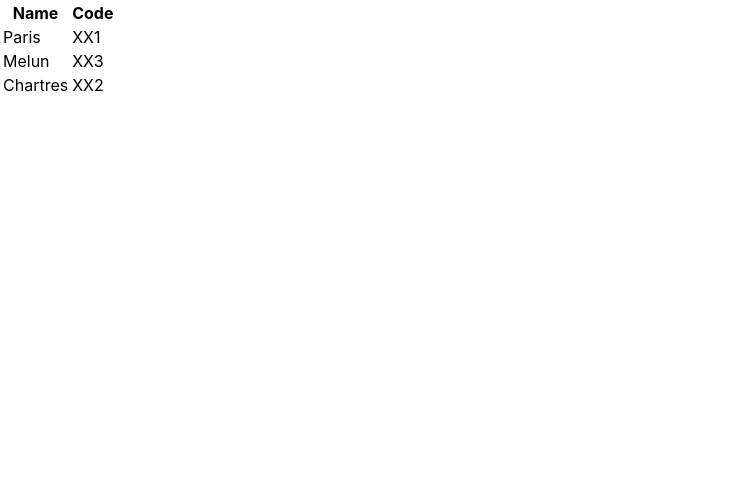
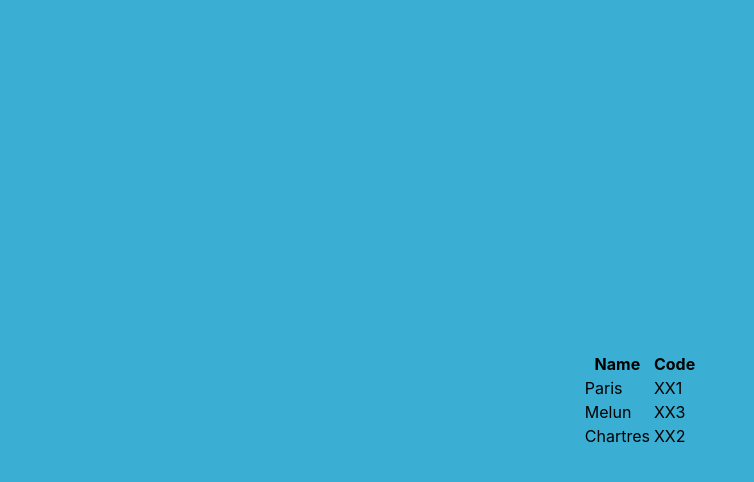
Before and after one commit to joeri2k/Kangaroo-Rewards-junior-fullstack-challenge, a React (Create React App) app in the folder kanagroo-frontend-challenge/: page / in a window 1280 px wide. Shown: the top 482 px of the page, without its empty margins (0-754 px from the left). Built offline with nearby package versions, Linux system fonts and the light colour scheme.

Commit message:
adding background color

```diff
--- a/kanagroo-frontend-challenge/src/index.css
+++ b/kanagroo-frontend-challenge/src/index.css
@@ -1,13 +1,21 @@
 body {
   margin: 0;
-  font-family: -apple-system, BlinkMacSystemFont, 'Segoe UI', 'Roboto', 'Oxygen',
-    'Ubuntu', 'Cantarell', 'Fira Sans', 'Droid Sans', 'Helvetica Neue',
+  font-family: -apple-system, BlinkMacSystemFont, "Segoe UI", "Roboto", "Oxygen",
+    "Ubuntu", "Cantarell", "Fira Sans", "Droid Sans", "Helvetica Neue",
     sans-serif;
   -webkit-font-smoothing: antialiased;
   -moz-osx-font-smoothing: grayscale;
 }
 
 code {
-  font-family: source-code-pro, Menlo, Monaco, Consolas, 'Courier New',
+  font-family: source-code-pro, Menlo, Monaco, Consolas, "Courier New",
     monospace;
 }
+
+.container {
+  background-color: #3baed3;
+  height: 100vh;
+  display: flex;
+  align-items: center;
+  justify-content: center;
+}
```
